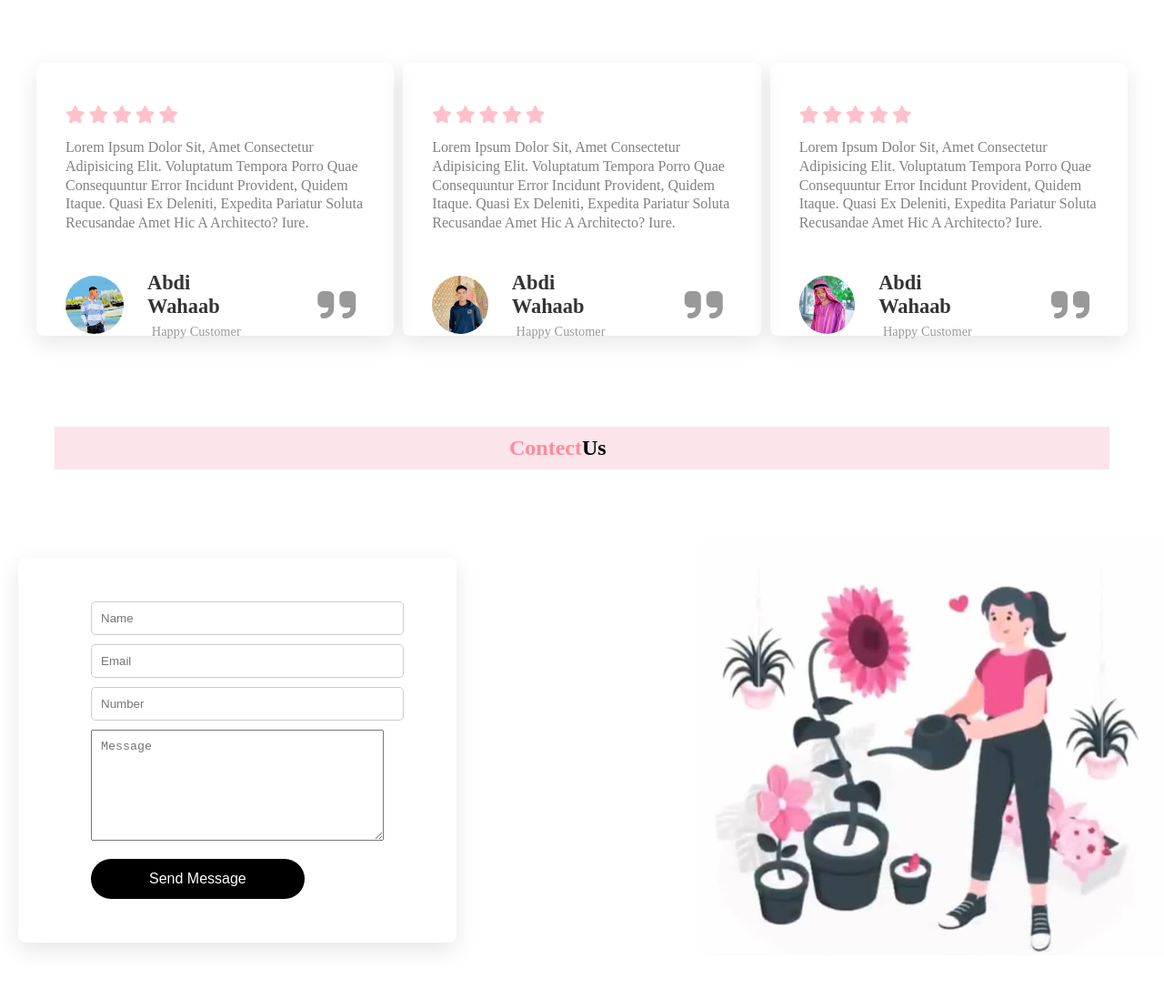
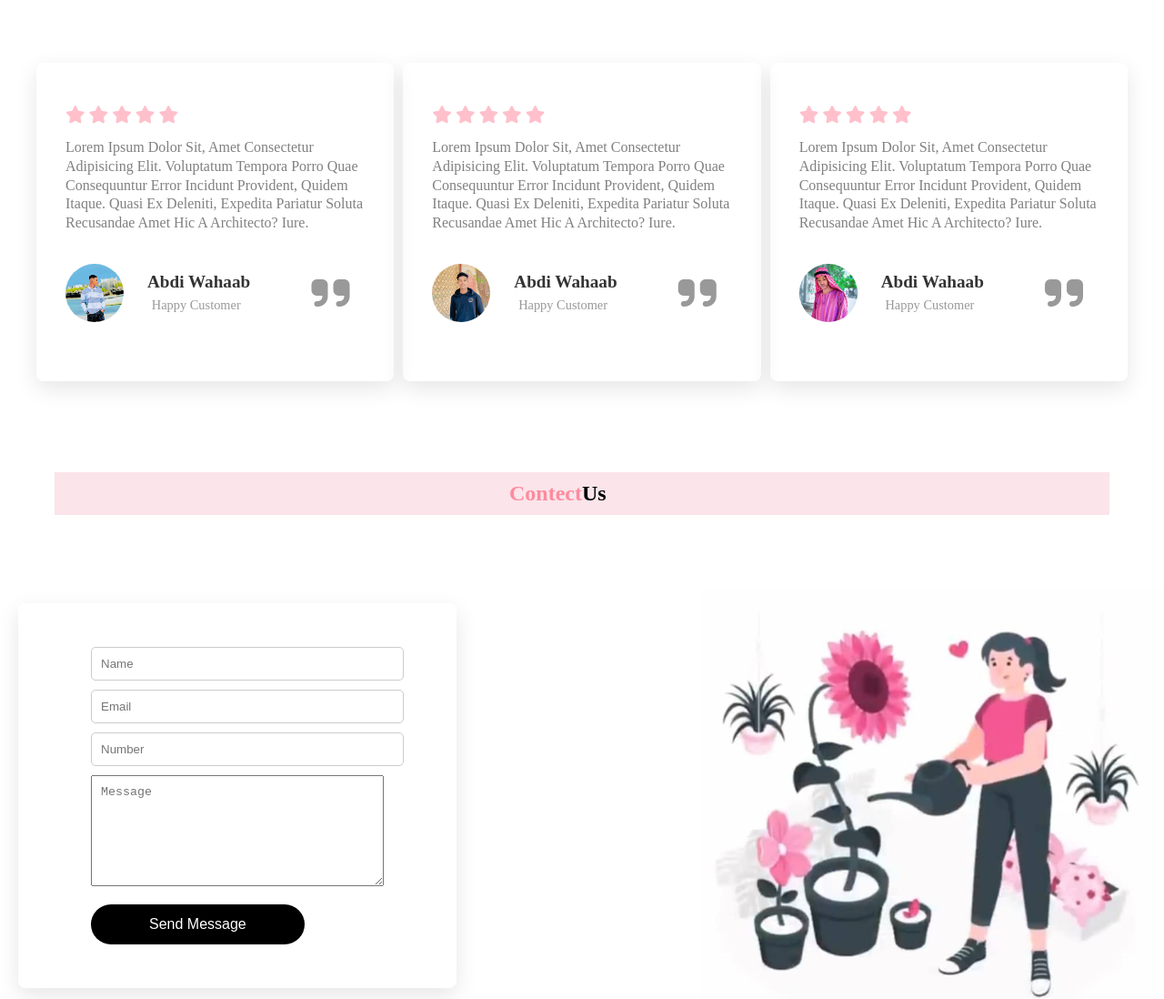
Before and after one commit to AbdiwahaabAhmed/flower-website, a plain HTML site: page index.html in a window 1280 px wide. Shown: the part 2370-3468 px from the top of the page at 91% size. Drawn offline with nearby package versions, Linux system fonts and the light colour scheme.

Commit message:
Add files via upload

```diff
--- a/style.css
+++ b/style.css
@@ -1,9 +1,14 @@
+::-webkit-scrollbar{
+    display: none;
+}
+
 *{
     padding: 0;
     margin: 0;
     text-decoration: none;
     text-transform: capitalize;
     scroll-behavior: smooth;
+
 }
 /* style css header start  */
 .header{
@@ -231,7 +236,7 @@ h4{
     display: flex;
     gap: 10px;
     padding: 40px;
-    height: 300px;
+    height: 350px;
     justify-content: center;
 }
 .xogkle{
@@ -283,7 +288,7 @@ h4{
     margin-right: 1rem;
 }
 .user h3{
-    font-size: 1.4rem;
+    font-size: 1.2rem;
     color: #333;
     padding-bottom: .3rem;
 }
```
